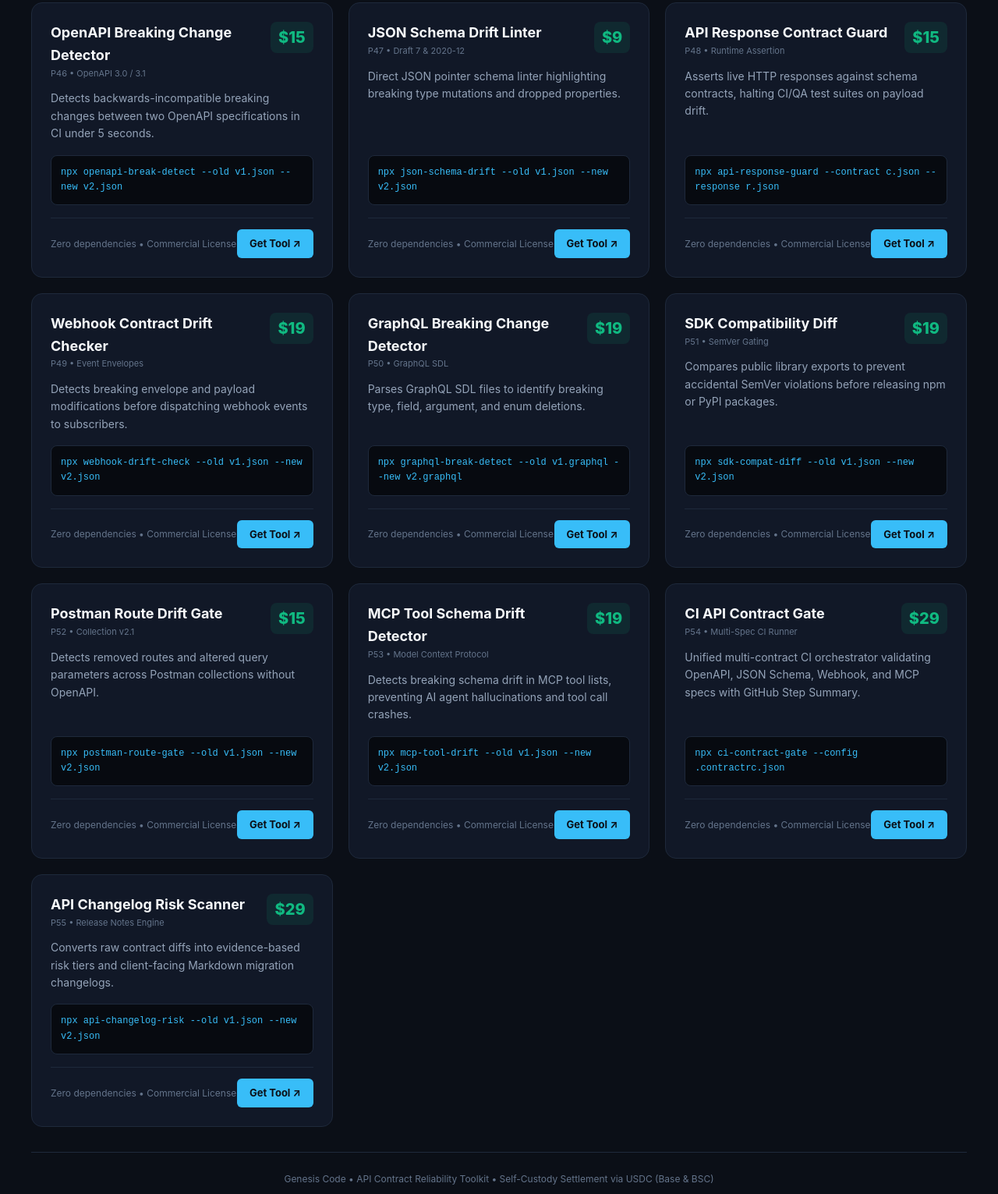
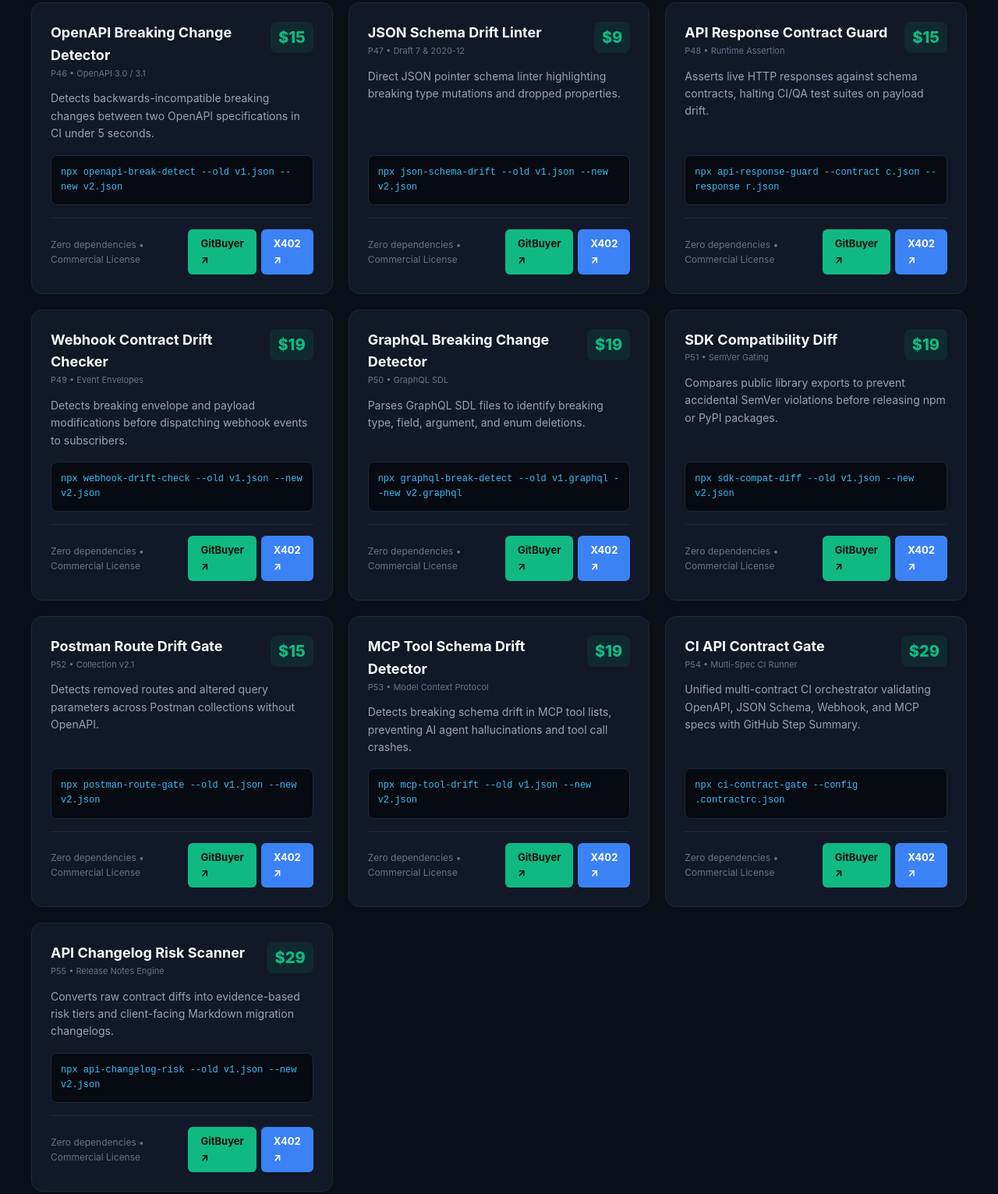
Before and after one commit to genesiscode2026/genesis-software-catalog, a plain HTML site: page toolkit.html in a window 1280 px wide. Shown: the part 1200-2731 px from the top of the page at 78% size. Drawn offline with Linux system fonts and the light colour scheme.

Commit message:
feat: update toolkit.html with direct GitBuyer and X402 purchase links

```diff
--- a/toolkit.html
+++ b/toolkit.html
@@ -148,7 +148,10 @@
       <div class="code-snippet">npx openapi-break-detect --old v1.json --new v2.json</div>
       <div class="product-meta">
         <span>Zero dependencies • Commercial License</span>
-        <a href="https://www.getly.store/store/genesis-code-mu5x0au2" target="_blank" class="btn-buy">Get Tool ↗</a>
+        <div style="display:flex;gap:6px;">
+          <a href="https://gitbuyer.com/r/genesiscode2026/openapi-breaking-change-detector" target="_blank" class="btn-buy" style="background:#10B981;color:#0B0F17;">GitBuyer ↗</a>
+          <a href="https://x402git.com/genesiscode2026/openapi-breaking-change-detector" target="_blank" class="btn-buy" style="background:#3B82F6;color:#FFF;">X402 ↗</a>
+        </div>
       </div>
     </div>
 
@@ -165,7 +168,10 @@
       <div class="code-snippet">npx json-schema-drift --old v1.json --new v2.json</div>
       <div class="product-meta">
         <span>Zero dependencies • Commercial License</span>
-        <a href="https://www.getly.store/store/genesis-code-mu5x0au2" target="_blank" class="btn-buy">Get Tool ↗</a>
+        <div style="display:flex;gap:6px;">
+          <a href="https://gitbuyer.com/r/genesiscode2026/json-schema-drift-linter" target="_blank" class="btn-buy" style="background:#10B981;color:#0B0F17;">GitBuyer ↗</a>
+          <a href="https://x402git.com/genesiscode2026/json-schema-drift-linter" target="_blank" class="btn-buy" style="background:#3B82F6;color:#FFF;">X402 ↗</a>
+        </div>
       </div>
     </div>
 
@@ -182,7 +188,10 @@
       <div class="code-snippet">npx api-response-guard --contract c.json --response r.json</div>
       <div class="product-meta">
         <span>Zero dependencies • Commercial License</span>
-        <a href="https://www.getly.store/store/genesis-code-mu5x0au2" target="_blank" class="btn-buy">Get Tool ↗</a>
+        <div style="display:flex;gap:6px;">
+          <a href="https://gitbuyer.com/r/genesiscode2026/api-response-contract-guard" target="_blank" class="btn-buy" style="background:#10B981;color:#0B0F17;">GitBuyer ↗</a>
+          <a href="https://x402git.com/genesiscode2026/api-response-contract-guard" target="_blank" class="btn-buy" style="background:#3B82F6;color:#FFF;">X402 ↗</a>
+        </div>
       </div>
     </div>
 
@@ -199,7 +208,10 @@
       <div class="code-snippet">npx webhook-drift-check --old v1.json --new v2.json</div>
       <div class="product-meta">
         <span>Zero dependencies • Commercial License</span>
-        <a href="https://www.getly.store/store/genesis-code-mu5x0au2" target="_blank" class="btn-buy">Get Tool ↗</a>
+        <div style="display:flex;gap:6px;">
+          <a href="https://gitbuyer.com/r/genesiscode2026/webhook-contract-drift-checker" target="_blank" class="btn-buy" style="background:#10B981;color:#0B0F17;">GitBuyer ↗</a>
+          <a href="https://x402git.com/genesiscode2026/webhook-contract-drift-checker" target="_blank" class="btn-buy" style="background:#3B82F6;color:#FFF;">X402 ↗</a>
+        </div>
       </div>
     </div>
 
@@ -216,7 +228,10 @@
       <div class="code-snippet">npx graphql-break-detect --old v1.graphql --new v2.graphql</div>
       <div class="product-meta">
         <span>Zero dependencies • Commercial License</span>
-        <a href="https://www.getly.store/store/genesis-code-mu5x0au2" target="_blank" class="btn-buy">Get Tool ↗</a>
+        <div style="display:flex;gap:6px;">
+          <a href="https://gitbuyer.com/r/genesiscode2026/graphql-breaking-change-detector" target="_blank" class="btn-buy" style="background:#10B981;color:#0B0F17;">GitBuyer ↗</a>
+          <a href="https://x402git.com/genesiscode2026/graphql-breaking-change-detector" target="_blank" class="btn-buy" style="background:#3B82F6;color:#FFF;">X402 ↗</a>
+        </div>
       </div>
     </div>
 
@@ -233,7 +248,10 @@
       <div class="code-snippet">npx sdk-compat-diff --old v1.json --new v2.json</div>
       <div class="product-meta">
         <span>Zero dependencies • Commercial License</span>
-        <a href="https://www.getly.store/store/genesis-code-mu5x0au2" target="_blank" class="btn-buy">Get Tool ↗</a>
+        <div style="display:flex;gap:6px;">
+          <a href="https://gitbuyer.com/r/genesiscode2026/sdk-compatibility-diff" target="_blank" class="btn-buy" style="background:#10B981;color:#0B0F17;">GitBuyer ↗</a>
+          <a href="https://x402git.com/genesiscode2026/sdk-compatibility-diff" target="_blank" class="btn-buy" style="background:#3B82F6;color:#FFF;">X402 ↗</a>
+        </div>
       </div>
     </div>
 
@@ -250,7 +268,10 @@
       <div class="code-snippet">npx postman-route-gate --old v1.json --new v2.json</div>
       <div class="product-meta">
         <span>Zero dependencies • Commercial License</span>
-        <a href="https://www.getly.store/store/genesis-code-mu5x0au2" target="_blank" class="btn-buy">Get Tool ↗</a>
+        <div style="display:flex;gap:6px;">
+          <a href="https://gitbuyer.com/r/genesiscode2026/postman-route-drift-gate" target="_blank" class="btn-buy" style="background:#10B981;color:#0B0F17;">GitBuyer ↗</a>
+          <a href="https://x402git.com/genesiscode2026/postman-route-drift-gate" target="_blank" class="btn-buy" style="background:#3B82F6;color:#FFF;">X402 ↗</a>
+        </div>
       </div>
     </div>
 
@@ -267,7 +288,10 @@
       <div class="code-snippet">npx mcp-tool-drift --old v1.json --new v2.json</div>
       <div class="product-meta">
         <span>Zero dependencies • Commercial License</span>
-        <a href="https://www.getly.store/store/genesis-code-mu5x0au2" target="_blank" class="btn-buy">Get Tool ↗</a>
+        <div style="display:flex;gap:6px;">
+          <a href="https://gitbuyer.com/r/genesiscode2026/mcp-tool-schema-drift-detector" target="_blank" class="btn-buy" style="background:#10B981;color:#0B0F17;">GitBuyer ↗</a>
+          <a href="https://x402git.com/genesiscode2026/mcp-tool-schema-drift-detector" target="_blank" class="btn-buy" style="background:#3B82F6;color:#FFF;">X402 ↗</a>
+        </div>
       </div>
     </div>
 
@@ -284,7 +308,10 @@
       <div class="code-snippet">npx ci-contract-gate --config .contractrc.json</div>
       <div class="product-meta">
         <span>Zero dependencies • Commercial License</span>
-        <a href="https://www.getly.store/store/genesis-code-mu5x0au2" target="_blank" class="btn-buy">Get Tool ↗</a>
+        <div style="display:flex;gap:6px;">
+          <a href="https://gitbuyer.com/r/genesiscode2026/ci-api-contract-gate" target="_blank" class="btn-buy" style="background:#10B981;color:#0B0F17;">GitBuyer ↗</a>
+          <a href="https://x402git.com/genesiscode2026/ci-api-contract-gate" target="_blank" class="btn-buy" style="background:#3B82F6;color:#FFF;">X402 ↗</a>
+        </div>
       </div>
     </div>
 
@@ -301,7 +328,10 @@
       <div class="code-snippet">npx api-changelog-risk --old v1.json --new v2.json</div>
       <div class="product-meta">
         <span>Zero dependencies • Commercial License</span>
-        <a href="https://www.getly.store/store/genesis-code-mu5x0au2" target="_blank" class="btn-buy">Get Tool ↗</a>
+        <div style="display:flex;gap:6px;">
+          <a href="https://gitbuyer.com/r/genesiscode2026/api-changelog-risk-scanner" target="_blank" class="btn-buy" style="background:#10B981;color:#0B0F17;">GitBuyer ↗</a>
+          <a href="https://x402git.com/genesiscode2026/api-changelog-risk-scanner" target="_blank" class="btn-buy" style="background:#3B82F6;color:#FFF;">X402 ↗</a>
+        </div>
       </div>
     </div>
 
```
